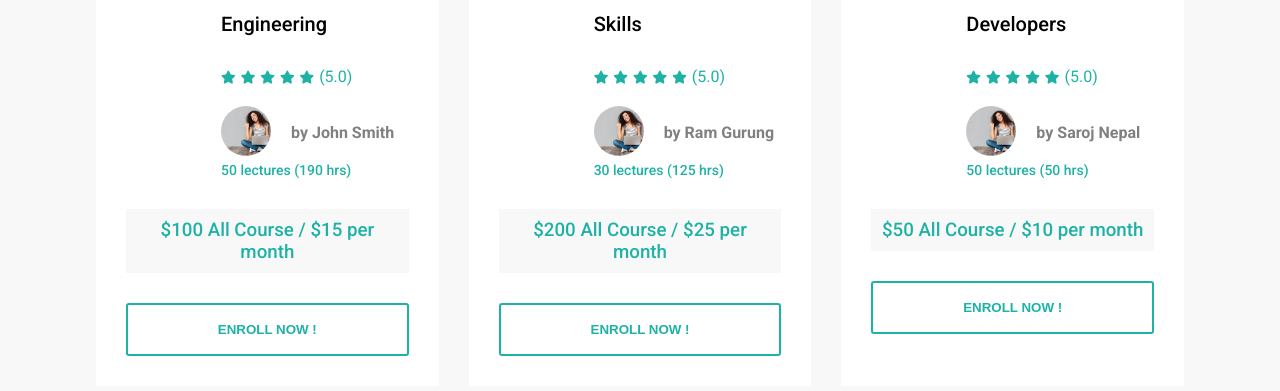
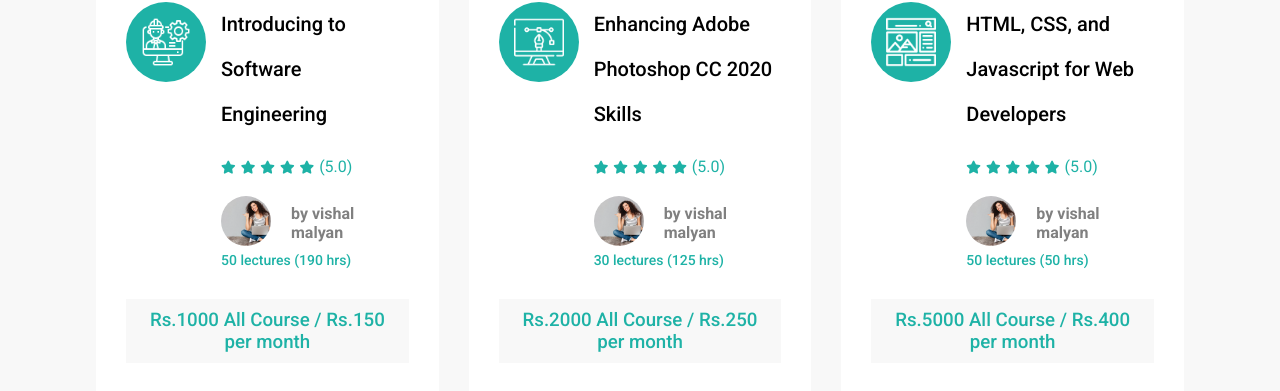
Before and after one commit to vishal2005025/language_learning_platform, a React (Create React App) app: page /home in a window 1280 px wide. Shown: the part 2183-2574 px from the top of the page. Built offline with nearby package versions, Linux system fonts and the light colour scheme.

Commit message:
updated name

```diff
--- a/src/dummydata.js
+++ b/src/dummydata.js
@@ -3,19 +3,19 @@
     id: 1,
     cover: "https://img.icons8.com/dotty/80/000000/storytelling.png",
     title: "Online Courses",
-    desc: "Far far away, behind the word mountains, far from the countries Vokalia and Consonantia, there live the blind texts.",
+    desc: " Sure thing! Online courses are a fantastic way to learn and acquire new skills without the constraints of a traditional classroom.",
   },
   {
     id: 1,
     cover: "https://img.icons8.com/ios/80/000000/diploma.png",
     title: "Earn A Certificates",
-    desc: "Far far away, behind the word mountains, far from the countries Vokalia and Consonantia, there live the blind texts.",
+    desc: " Earning a certificate through online courses can be a great way to showcase your skills and knowledge in a particular field. ",
   },
   {
     id: 1,
     cover: "https://img.icons8.com/ios/80/000000/athlete.png",
     title: "Learn with Expert",
-    desc: "Far far away, behind the word mountains, far from the countries Vokalia and Consonantia, there live the blind texts.",
+    desc: "Learning from experts can provide invaluable insights and accelerate your understanding of a subject.It adds a personal touch to your learning journey. ",
   },
 ]
 export const awrapper = [
@@ -49,12 +49,12 @@
     courTeacher: [
       {
         dcover: "./images/back.webp",
-        name: "by John Smith",
+        name: "by vishal malyan",
         totalTime: "50 lectures (190 hrs)",
       },
     ],
-    priceAll: "$100 All Course",
-    pricePer: "$15 per month",
+    priceAll: "Rs.1000 All Course",
+    pricePer: "Rs.150 per month",
   },
   {
     id: 2,
@@ -63,12 +63,12 @@
     courTeacher: [
       {
         dcover: "./images/back.webp",
-        name: "by Ram Gurung",
+        name: "by vishal malyan",
         totalTime: "30 lectures (125 hrs)",
       },
     ],
-    priceAll: "$200 All Course",
-    pricePer: "$25 per month",
+    priceAll: "Rs.2000 All Course",
+    pricePer: "Rs.250 per month",
   },
   {
     id: 3,
@@ -77,12 +77,12 @@
     courTeacher: [
       {
         dcover: "./images/back.webp",
-        name: "by Saroj Nepal",
+        name: "by vishal malyan",
         totalTime: "50 lectures (50 hrs)",
       },
     ],
-    priceAll: "$50 All Course",
-    pricePer: "$10 per month",
+    priceAll: "Rs.5000 All Course",
+    pricePer: "Rs.400 per month",
   },
   {
     id: 4,
@@ -91,12 +91,12 @@
     courTeacher: [
       {
         dcover: "./images/back.webp",
-        name: "by Prabin Thapa Mager",
+        name: "by vishal malyan",
         totalTime: "20 lectures (20 hrs)",
       },
     ],
-    priceAll: "$30 All Course",
-    pricePer: "$13 per month",
+    priceAll: "Rs.3000 All Course",
+    pricePer: "Rs.300 per month",
   },
   {
     id: 5,
@@ -105,12 +105,12 @@
     courTeacher: [
       {
         dcover: "./images/back.webp",
-        name: "by Sunil Bishowkaram",
+        name: "by vishal malyan",
         totalTime: "100 lectures (150 hrs)",
       },
     ],
-    priceAll: "$300 All Course",
-    pricePer: "$30 per month",
+    priceAll: "Rs.3000 All Course",
+    pricePer: "Rs.300 per month",
   },
   {
     id: 6,
@@ -119,12 +119,12 @@
     courTeacher: [
       {
         dcover: "./images/back.webp",
-        name: "by Sunil Bishowkaram",
+        name: "by vishal malyan",
         totalTime: "200 lectures (300 hrs)",
       },
     ],
-    priceAll: "$500 All Course",
-    pricePer: "$80 per month",
+    priceAll: "Rs.4000 All Course",
+    pricePer: "Rs.400 per month",
   },
   {
     id: 7,
@@ -133,12 +133,12 @@
     courTeacher: [
       {
         dcover: "./images/back.webp",
-        name: "by Price",
+        name: "by vishal malyan",
         totalTime: "20 lectures (50 hrs)",
       },
     ],
-    priceAll: "$20 All Course",
-    pricePer: "$12 per month",
+    priceAll: "Rs.2000 All Course",
+    pricePer: "Rs.200 per month",
   },
   {
     id: 8,
@@ -147,12 +147,12 @@
     courTeacher: [
       {
         dcover: "./images/back.webp",
-        name: "by Petter",
+        name: "by vishal malyan",
         totalTime: "80 lectures (200 hrs)",
       },
     ],
-    priceAll: "$200 All Course",
-    pricePer: "$40 per month",
+    priceAll: "Rs.2000 All Course",
+    pricePer: "Rs.300 per month",
   },
   {
     id: 9,
@@ -161,12 +161,12 @@
     courTeacher: [
       {
         dcover: "./images/back.webp",
-        name: "by Petter",
+        name: "by vishal malyan",
         totalTime: "50 lectures (50 hrs)",
       },
     ],
-    priceAll: "$20 All Course",
-    pricePer: "$10 per month",
+    priceAll: "Rs.1500 All Course",
+    pricePer: "Rs.200 per month",
   },
 ]
 export const online = [
@@ -246,42 +246,42 @@
 export const team = [
   {
     cover: "./images/team/t1.webp",
-    name: "Ph.D Adrian Molises",
+    name: "Ph.D Vishal Malyan",
     work: "DEVELOPER AND LEAD INSTRUCTOR",
   },
   {
     cover: "./images/team/t2.webp",
-    name: "Ph.D Arthur ",
+    name: "Ph.D Abhi Verma ",
     work: "DEVELOPER AND LEAD INSTRUCTOR",
   },
   {
     cover: "./images/team/t3.webp",
-    name: "Ph.D Anna Hanzen",
+    name: "Ph.D Samaviah",
     work: "DEVELOPER AND LEAD INSTRUCTOR",
   },
   {
     cover: "./images/team/t4.webp",
-    name: "Ph.D Brian Wooden",
+    name: "Ph.D Tarun Lalwani",
     work: "DEVELOPER AND LEAD INSTRUCTOR",
   },
   {
     cover: "./images/team/t5.webp",
-    name: "Ph.D Adrian Molises",
+    name: "Ph.D Shorya",
     work: "DEVELOPER AND LEAD INSTRUCTOR",
   },
   {
     cover: "./images/team/t6.webp",
-    name: "Ph.D Arthur ",
+    name: "Ph.D Shreyansh Sachan ",
     work: "DEVELOPER AND LEAD INSTRUCTOR",
   },
   {
     cover: "./images/team/t7.webp",
-    name: "Ph.D Anna Hanzen",
+    name: "Ph.D Nandini Sharma",
     work: "DEVELOPER AND LEAD INSTRUCTOR",
   },
   {
     cover: "./images/team/t8.webp",
-    name: "Ph.D Brian Wooden",
+    name: "Ph.D Abhishek",
     work: "DEVELOPER AND LEAD INSTRUCTOR",
   },
 ]
```
